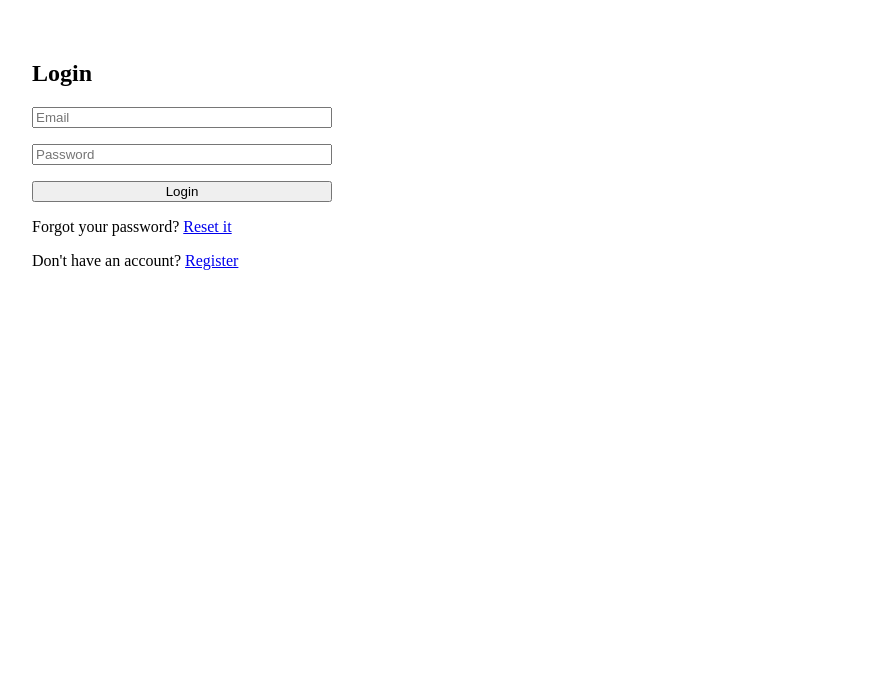
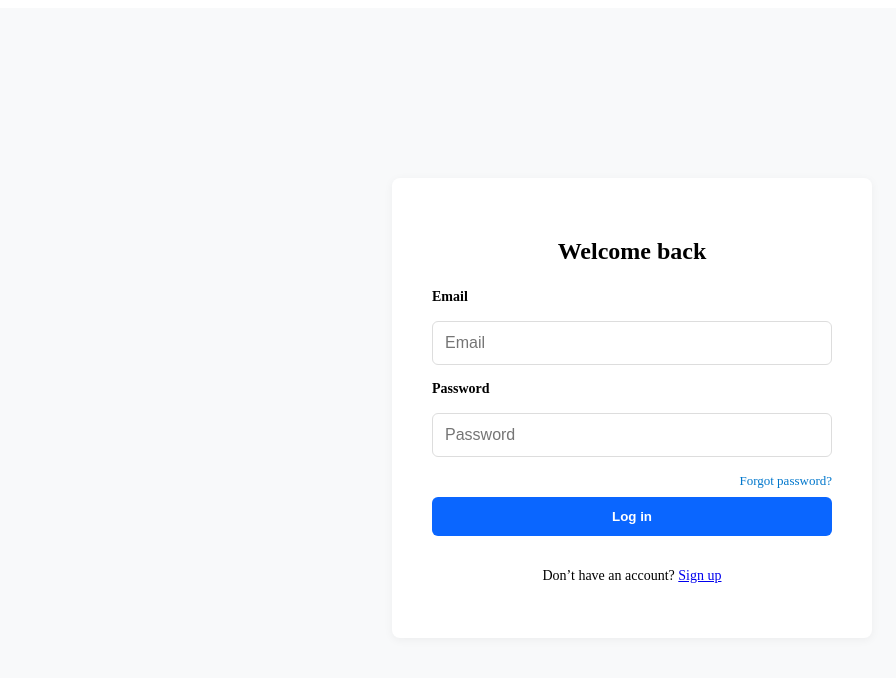
Before and after one commit to 1109inc/knowledge-base-platform, a React (Create React App) app in the folder client/: page / in a window 1280 px wide. Shown: the top 678 px of the page, without its empty margins (8-904 px from the left). Built offline with nearby package versions, Linux system fonts and the light colour scheme.

Commit message:
Added login page UI

```diff
--- a/client/src/pages/Login.jsx
+++ b/client/src/pages/Login.jsx
@@ -1,22 +1,14 @@
 import { useState } from "react";
 import axios from "../api/axios";
-import { useNavigate } from "react-router-dom";
+import { useNavigate, Link } from "react-router-dom";
 
 const Login = () => {
   const navigate = useNavigate();
-
-  const [formData, setFormData] = useState({
-    email: "",
-    password: ""
-  });
-
+  const [formData, setFormData] = useState({ email: "", password: "" });
   const [error, setError] = useState("");
 
   const handleChange = (e) => {
-    setFormData((prev) => ({
-      ...prev,
-      [e.target.name]: e.target.value
-    }));
+    setFormData((prev) => ({ ...prev, [e.target.name]: e.target.value }));
   };
 
   const handleSubmit = async (e) => {
@@ -26,46 +18,119 @@ const Login = () => {
     try {
       const res = await axios.post("/auth/login", formData);
       localStorage.setItem("token", res.data.token);
-      localStorage.setItem("userEmail", res.data.user.email); // ✅ MUST BE SET
+      localStorage.setItem("userEmail", res.data.user.email);
       navigate("/dashboard");
     } catch (err) {
-      console.error(err);
-      setError(err.response?.data?.message || "Login failed");
+      setError("Invalid email or password.");
     }
   };
 
   return (
-    <div style={{ padding: "2rem" }}>
-      <h2>Login</h2>
-      {error && <p style={{ color: "red" }}>{error}</p>}
-      <form onSubmit={handleSubmit} style={{ display: "flex", flexDirection: "column", gap: "1rem", maxWidth: "300px" }}>
+    <div style={styles.container}>
+      <div style={styles.formBox}>
+        <h2 style={styles.title}>Welcome back</h2>
+        {error && <p style={styles.error}>{error}</p>}
+        <form onSubmit={handleSubmit} style={styles.form}>
+          <label style={styles.label}>Email</label>
           <input
             type="email"
             name="email"
+            value={formData.email}
             placeholder="Email"
-          value={formData.email}
             onChange={handleChange}
             required
+            style={styles.input}
           />
+
+          <label style={styles.label}>Password</label>
           <input
             type="password"
             name="password"
+            value={formData.password}
             placeholder="Password"
-          value={formData.password}
             onChange={handleChange}
             required
+            style={styles.input}
           />
-        <button type="submit">Login</button>
+
+          <Link to="/forgot-password" style={styles.linkSmall}>
+            Forgot password?
+          </Link>
+
+          <button type="submit" style={styles.button}>
+            Log in
+          </button>
+
+          <p style={styles.linkText}>
+            Don’t have an account? <Link to="/register">Sign up</Link>
+          </p>
         </form>
-      <p className="text-sm text-center">
-        Forgot your password?{" "}
-        <a href="/forgot-password" className="text-blue-600 hover:underline">
-          Reset it
-        </a>
-      </p>
-      <p>Don't have an account? <a href="/register">Register</a></p>
+      </div>
     </div>
   );
 };
 
+const styles = {
+  container: {
+    minHeight: "100vh",
+    display: "flex",
+    justifyContent: "center",
+    alignItems: "center",
+    backgroundColor: "#f8f9fa",
+  },
+  formBox: {
+    background: "#fff",
+    padding: "2.5rem",
+    borderRadius: "8px",
+    boxShadow: "0 2px 10px rgba(0,0,0,0.05)",
+    width: "100%",
+    maxWidth: "400px",
+  },
+  title: {
+    textAlign: "center",
+    marginBottom: "1.5rem",
+  },
+  form: {
+    display: "flex",
+    flexDirection: "column",
+    gap: "1rem",
+  },
+  label: {
+    fontSize: "14px",
+    fontWeight: "bold",
+  },
+  input: {
+    padding: "0.75rem",
+    borderRadius: "6px",
+    border: "1px solid #ddd",
+    fontSize: "1rem",
+  },
+  button: {
+    padding: "0.75rem",
+    backgroundColor: "#0a66ff",
+    color: "#fff",
+    fontWeight: "bold",
+    border: "none",
+    borderRadius: "6px",
+    cursor: "pointer",
+  },
+  linkText: {
+    fontSize: "14px",
+    textAlign: "center",
+    marginTop: "1rem",
+  },
+  linkSmall: {
+    fontSize: "13px",
+    textAlign: "right",
+    textDecoration: "none",
+    color: "#0077cc",
+    marginBottom: "-0.5rem",
+  },
+  error: {
+    color: "red",
+    fontSize: "14px",
+    textAlign: "center",
+  },
+};
+
 export default Login;
```
Lines whose indentation alone changed are shown as unchanged.
